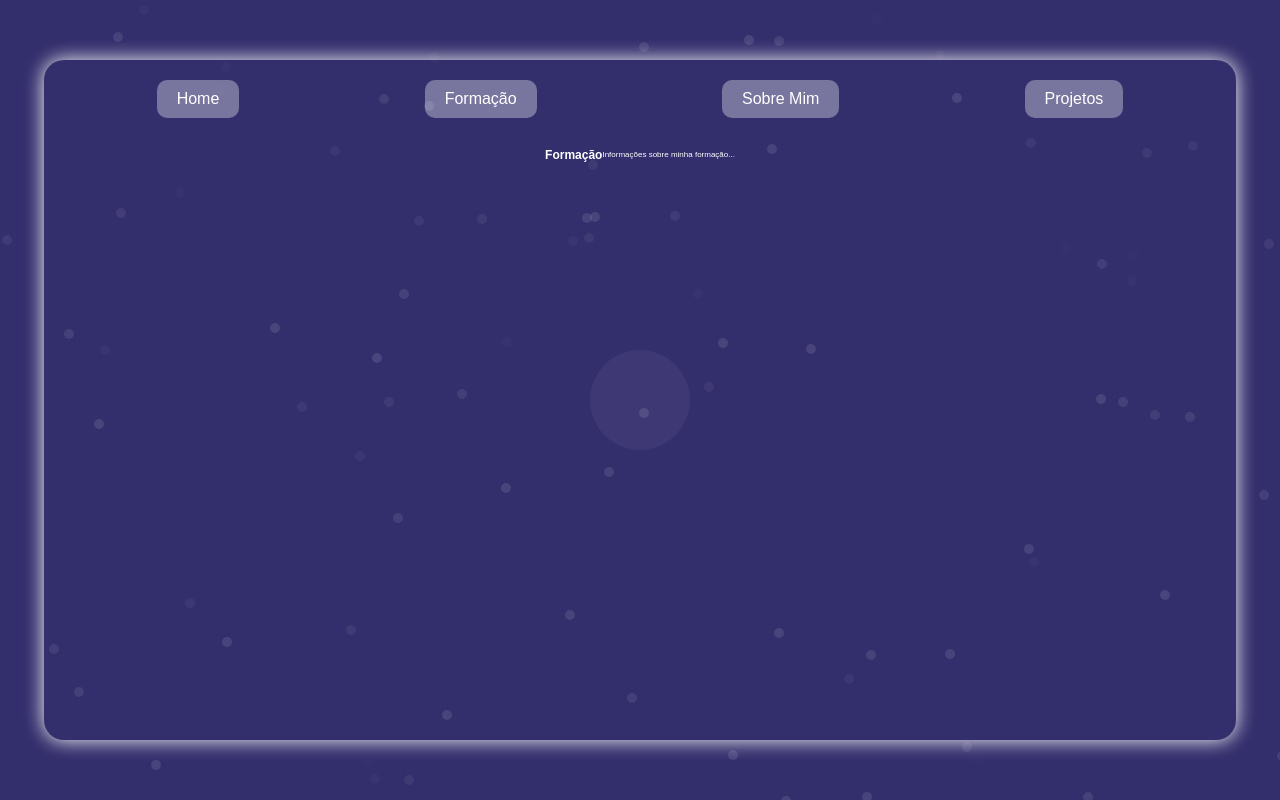
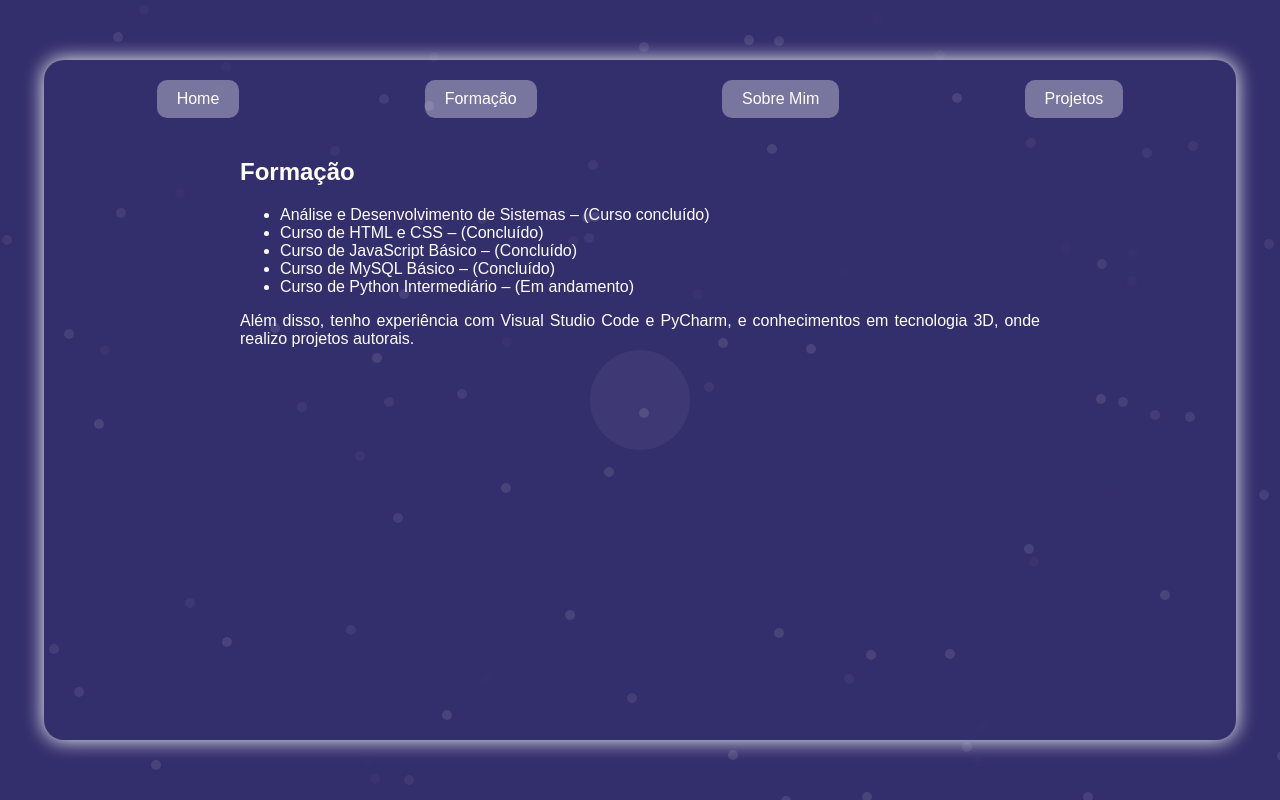
Before and after one commit to edlus2/portifolio, a plain HTML site: page index.html in a window 1280 px wide. Both pictures are taken after a click on the element "Formação". Drawn offline with nearby package versions, Linux system fonts and the light colour scheme; no server answers.

Commit message:
att formaçao
ainda irei adicionar mais informação e futuramente

```diff
--- a/css/styles.css
+++ b/css/styles.css
@@ -78,7 +78,6 @@ body, html {
 
 }
 
-
 .projects-grid {
     display: grid;
     grid-template-columns: repeat(2, 1fr);
@@ -94,8 +93,16 @@ body, html {
 }
 .sobremim{
     margin: auto;
-    color: wheat;
+    color: rgb(255, 255, 255);
     width: 800px;
     text-align: justify;
     font: 2em sans-serif;
 }
+
+.formacao{
+    margin: auto;
+    color: rgb(255, 255, 255);
+    width: 800px;
+    text-align: justify;
+    font: 2em sans-serif;
+}
--- a/index.html
+++ b/index.html
@@ -37,8 +37,17 @@
                     </div>
                 </div>
                 <div id="formacao" class="tab-content">
-                    <h2>Formação</h2>
-                    <p>Informações sobre minha formação...</p>
+                    <div class="formacao">
+                        <h2>Formação</h2>
+                        <ul>
+                            <li>Análise e Desenvolvimento de Sistemas – (Curso concluído)</li>
+                            <li>Curso de HTML e CSS – (Concluído)</li>
+                            <li>Curso de JavaScript Básico – (Concluído)</li>
+                            <li>Curso de MySQL Básico – (Concluído)</li>
+                            <li>Curso de Python Intermediário – (Em andamento)</li>
+                        </ul>
+                        <p>Além disso, tenho experiência com Visual Studio Code e PyCharm, e conhecimentos em tecnologia 3D, onde realizo projetos autorais.</p>
+                    </div>
                 </div>
                 <div id="sobre" class="tab-content">
                     <div class="sobremim">
```
